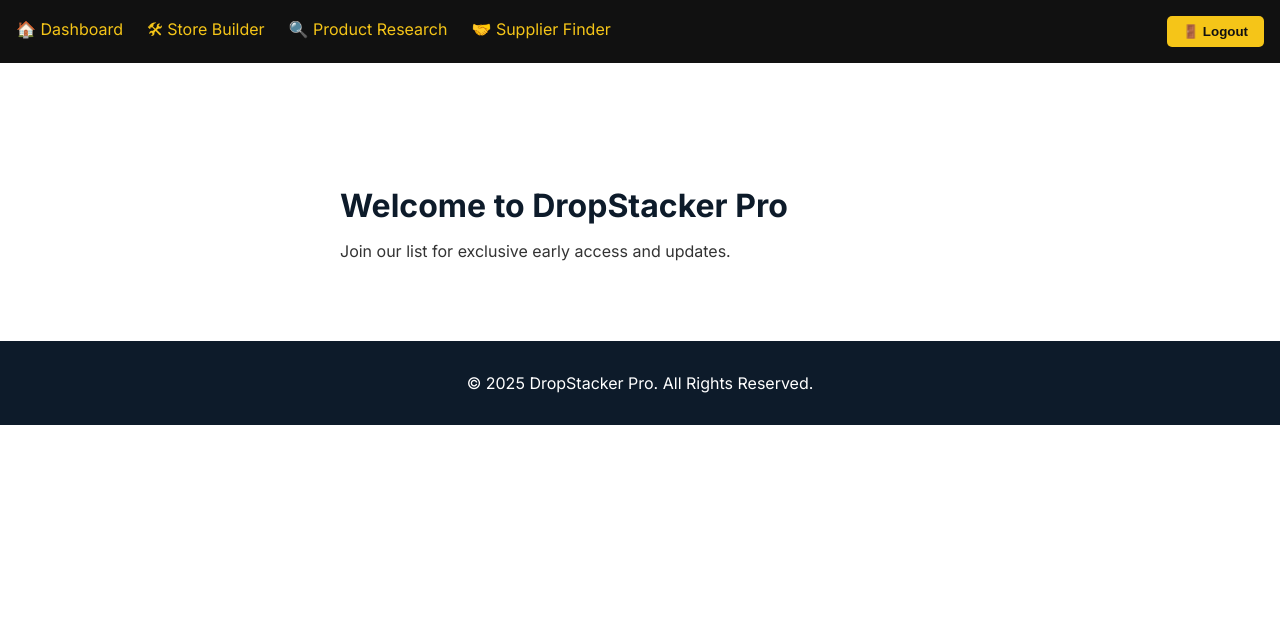
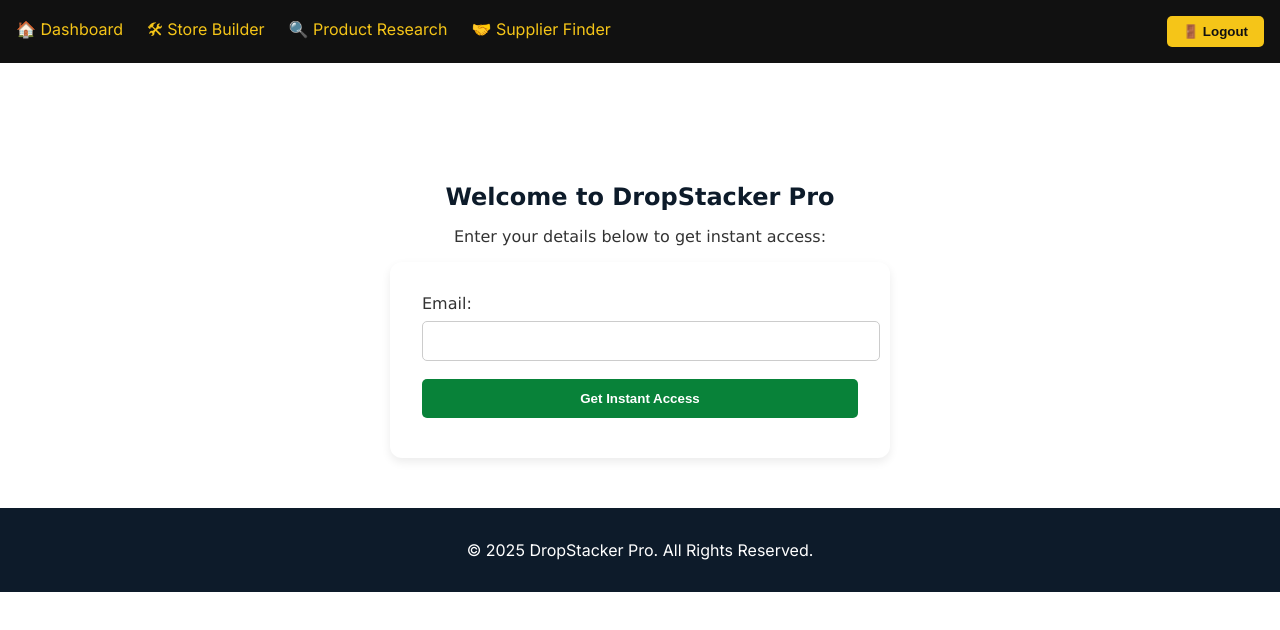
Before and after one commit to nextwaveaisuite/dropstacker-pro, a Next.js app: page / in a window 1280 px wide. Shown: the top 630 px of the page. Built offline with nearby package versions, Linux system fonts and the light colour scheme.

Commit message:
index.js

```diff
--- a/pages/index.js
+++ b/pages/index.js
@@ -1,78 +1,72 @@
-import Head from 'next/head';
+// pages/index.js
 
 export default function Home() {
   return (
-    <>
-      <Head>
-        <title>DropStacker Pro</title>
-      </Head>
-      <main style={{ maxWidth: '600px', margin: '0 auto', padding: '2rem' }}>
-        <h1>Welcome to DropStacker Pro</h1>
-        <p>Join our list for exclusive early access and updates.</p>
-
-        {/* 🔒 AWeber Opt-in Form */}
-        <div className="aweber-form-wrapper">
-          <div className="AW-Form-183149529"></div>
-        </div>
-      </main>
-
-      {/* AWeber Embed Script */}
-      <script
-        type="text/javascript"
-        dangerouslySetInnerHTML={{
-          __html: `
-            (function(d, s, id) {
-              var js, fjs = d.getElementsByTagName(s)[0];
-              if (d.getElementById(id)) return;
-              js = d.createElement(s); js.id = id;
-              js.src = "//forms.aweber.com/form/29/183149529.js";
-              fjs.parentNode.insertBefore(js, fjs);
-            }(document, "script", "aweber-wjs-1qwb5hvl8"));
-          `,
-        }}
-      />
-
-      {/* Style Overrides */}
-      <style jsx>{`
-        .aweber-form-wrapper * {
-          font-family: 'Inter', sans-serif !important;
-          font-size: 16px !important;
-          color: #fff !important;
-          box-sizing: border-box;
+    <div style={{ maxWidth: '500px', margin: '50px auto', fontFamily: 'Verdana, sans-serif' }}>
+      <style>{`
+        .aweber-form input[type="email"] {
+          width: 100%;
+          padding: 10px;
+          font-size: 16px;
+          margin-bottom: 10px;
+          border: 1px solid #ccc;
+          border-radius: 5px;
         }
-
-        .aweber-form-wrapper input[type='text'],
-        .aweber-form-wrapper input[type='email'] {
-          width: 100% !important;
-          padding: 12px !important;
-          margin-bottom: 1rem !important;
-          border-radius: 8px !important;
-          border: 1px solid #444 !important;
-          background: #1f1f1f !important;
+        .aweber-form input[type="submit"] {
+          width: 100%;
+          padding: 12px;
+          background-color: #088239;
+          color: white;
+          font-weight: bold;
+          border: none;
+          border-radius: 5px;
+          cursor: pointer;
         }
-
-        .aweber-form-wrapper input[type='submit'] {
-          background: #f5c518 !important;
-          color: #000 !important;
-          padding: 12px 20px !important;
-          border: none !important;
-          border-radius: 8px !important;
-          font-weight: bold !important;
-          cursor: pointer;
-          width: 100% !important;
-        }
-
-        .aweber-form-wrapper form {
-          background: transparent !important;
-          border: none !important;
-          padding: 0 !important;
-        }
-
-        .aweber-form-wrapper h2,
-        .aweber-form-wrapper p {
-          display: none !important;
+        .aweber-form input[type="submit"]:hover {
+          opacity: 0.9;
         }
       `}</style>
-    </>
+
+      <h2 style={{ textAlign: 'center' }}>Welcome to DropStacker Pro</h2>
+      <p style={{ textAlign: 'center' }}>Enter your details below to get instant access:</p>
+
+      <form
+        method="post"
+        className="aweber-form"
+        acceptCharset="UTF-8"
+        action="https://www.aweber.com/scripts/addlead.pl"
+      >
+        {/* Hidden AWeber fields */}
+        <input type="hidden" name="meta_web_form_id" value="641659250" />
+        <input type="hidden" name="listname" value="awlist6902603" />
+        <input
+          type="hidden"
+          name="redirect"
+          value="https://dropstacker-pro.vercel.app/dashboard"
+        />
+        <input type="hidden" name="meta_adtracking" value="Drop_Stacker_Pro" />
+        <input type="hidden" name="meta_message" value="1" />
+        <input type="hidden" name="meta_required" value="email" />
+        <input type="hidden" name="meta_tooltip" value="" />
+
+        {/* Email Field */}
+        <label htmlFor="awf_field-118259477">Email:</label>
+        <input
+          className="text"
+          id="awf_field-118259477"
+          type="email"
+          name="email"
+          required
+        />
+
+        {/* Submit Button */}
+        <input
+          name="submit"
+          className="submit"
+          type="submit"
+          value="Get Instant Access"
+        />
+      </form>
+    </div>
   );
 }
```
